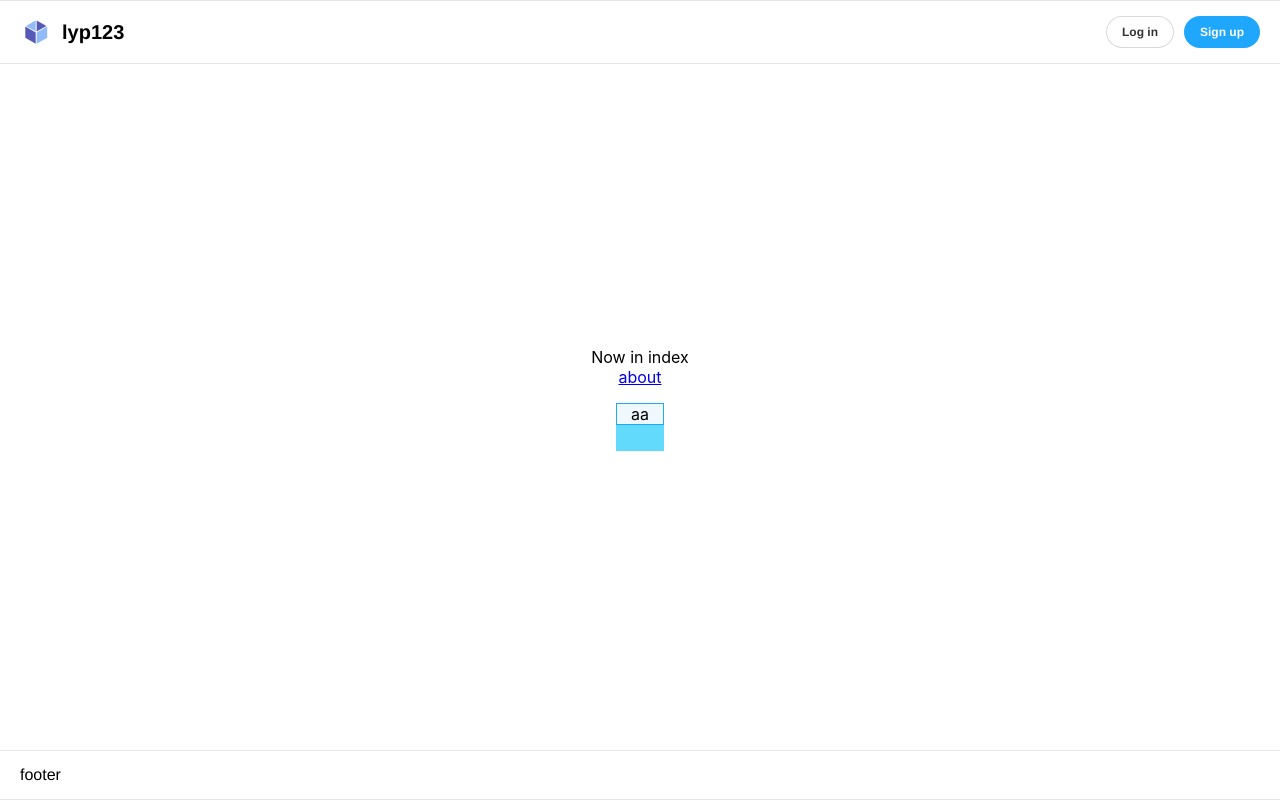
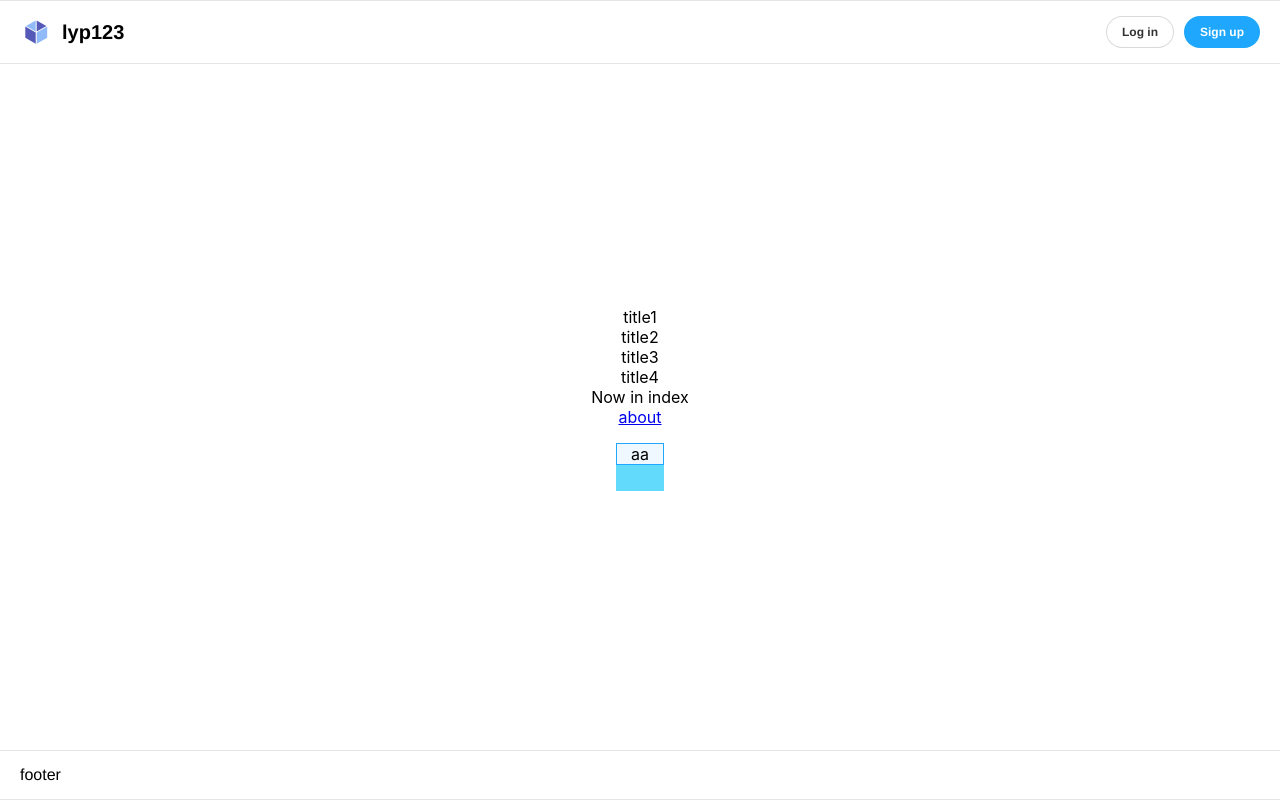
Before and after one commit to liyipeng3/my-react-app, a React (Create React App) app: page / in a window 1280 px wide. Built offline with nearby package versions, Linux system fonts and the light colour scheme.

Commit message:
feat(menu): finish main function

```diff
--- a/src/App.scss
+++ b/src/App.scss
@@ -26,3 +26,7 @@
 .App-link {
   color: #61dafb;
 }
+
+.display-none {
+  display: none;
+}
--- a/src/commpoents/common/menu/index.tsx
+++ b/src/commpoents/common/menu/index.tsx
@@ -1,9 +1,47 @@
 import './menu.scss'
+import {useState} from "react";
 
-export const Menu = () => {
+interface DataItem {
+    title: string,
+    children?: DataItem[]
+}
+
+interface MenuItem extends DataItem {
+    index: string
+}
+
+interface MenuProps {
+    data: DataItem[]
+}
+
+export const Menu = ({data}: MenuProps) => {
+    const [currentIndex, setCurrentIndex] = useState('');
+    const menus: MenuItem[] = data.map((item, index) => {
+        const temp: MenuItem = item as MenuItem;
+        temp.index = String(index + 1);
+        temp.children && temp.children.map((childItem, childIndex) => {
+            const childTemp: MenuItem = childItem as MenuItem;
+            childTemp.index = `${index + 1}-${childIndex + 1}`;
+            return childTemp
+        })
+        return temp;
+    })
     return (
         <div>
-            Menu111
+            {
+                menus.map(
+                    ({index, title, children = []}) => (
+                        <div key={index} id={index}>
+                            <div onClick={()=>{setCurrentIndex(index===currentIndex?'':index)}}>{title}</div>
+                            <div className={index === currentIndex ? '' : 'display-none'}>
+                                {children?.map(({title}, index)=>(
+                                    <div key={title + index}>{title}</div>
+                                ))}
+                            </div>
+                        </div>
+                    )
+                )
+            }
         </div>
     )
 }
--- a/src/screens/index.tsx
+++ b/src/screens/index.tsx
@@ -1,9 +1,31 @@
 import {Link} from "react-router-dom";
 import './index.scss';
+import {Menu} from "@/commpoents/common/menu";
 
 export default function IndexScreen() {
     return (
         <div>
+            <Menu data={[{
+                title: 'title1',
+                children: [
+                    {title: 'title1-1'},
+                    {title: 'title1-1'},
+                    {title: 'title1-1'},
+                    {title: 'title1-1'},
+                    {title: 'title1-1'},
+                ]
+            },{
+                title: 'title2',
+                children:[
+                    {title: 'title1-1'},
+                    {title: 'title1-1'},
+                    {title: 'title1-1'},
+                ]
+            },{
+                title: 'title3'
+            },{
+                title: 'title4'
+            }]} />
             <div>Now in index</div>
             <Link to='/about'>about</Link>
             <div className='main'>
```
Also changed, not shown: 1 other file (tests, documents, lock files or other folders). Lines whose indentation alone changed are shown as unchanged.
